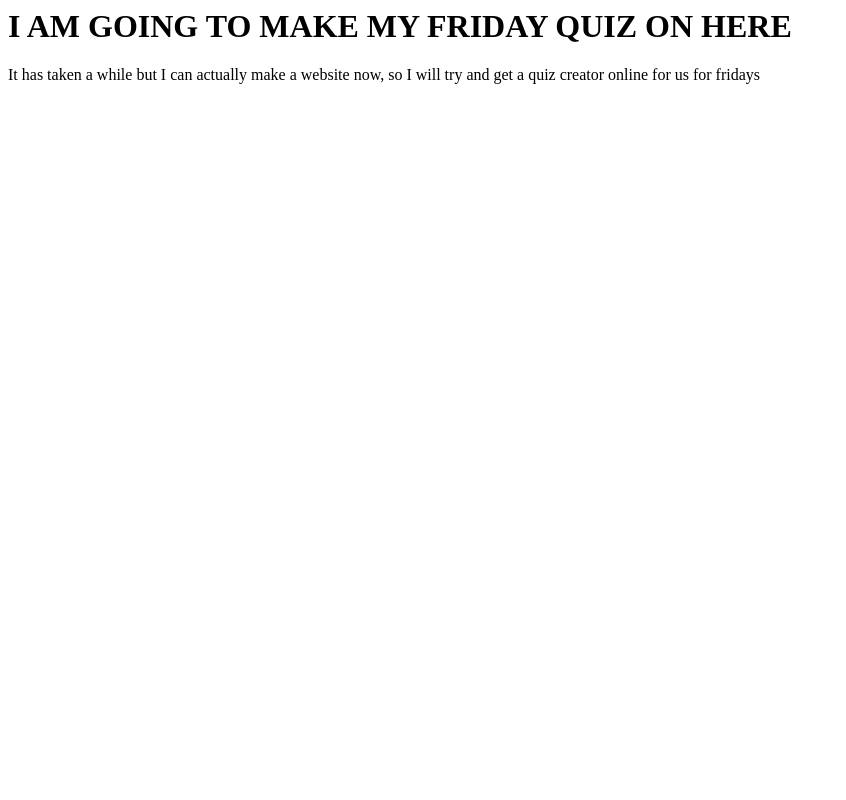
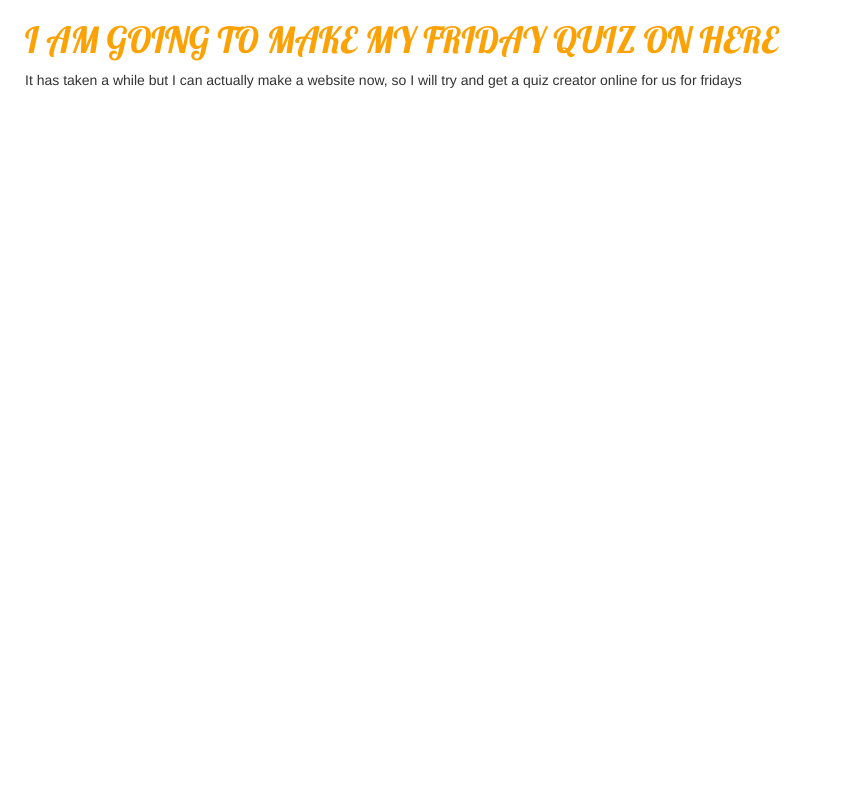
Before and after one commit to elbuckez/my-first-blog, a Django app: page / in a window 1280 px wide. Shown: the whole page, without its empty margins (0-846 px from the left). Run offline with Django 3.2, Linux system fonts and the light colour scheme; data that the repository does not hold is empty; some libraries are stand-ins or nearby versions.

Commit message:
Fix for missing text column +CSS update

```diff
--- a/blog/models.py
+++ b/blog/models.py
@@ -5,7 +5,7 @@ from django.utils import timezone
 class Post(models.Model):
 	author = models.ForeignKey('auth.User')
 	title = models.CharField(max_length=200)
-	text = models.TextField()
+	text = models.TextField(default=" ")
 	created_date = models.DateTimeField(default=timezone.now)
 	published_date = models.DateTimeField(blank = True, null = True)
 
--- /dev/null
+++ b/blog/static/css/blog.css
@@ -0,0 +1,7 @@
+h1 a {
+	color: #FCA205;
+	font-family: 'Lobster';
+}
+body {
+	padding-left: 25px;
+}
--- a/blog/templates/blog/post_list.html
+++ b/blog/templates/blog/post_list.html
@@ -1,10 +1,15 @@
+{% load staticfiles %}
 <html>
 	<head>
 		<title>QUIZZING</title>
+		<link rel="stylesheet" href="//maxcdn.bootstrapcdn.com/bootstrap/3.2.0/css/bootstrap.min.css">
+		<link rel="stylesheet" href="//maxcdn.bootstrapcdn.com/bootstrap/3.2.0/css/bootstrap-theme.min.css">
+		<link rel="stylesheet" href="{% static "css/blog.css" %}">
+		<link href="http://fonts.googleapis.com/css?family=Lobster&subset=latin,latin-ext" rel="stylesheet" type="text/css">
 	</head>
 	<body>
 		<div>
-			<h1>I AM GOING TO MAKE MY FRIDAY QUIZ ON HERE</a></h1>
+			<h1><a>I AM GOING TO MAKE MY FRIDAY QUIZ ON HERE</a></h1>
 			<p>It has taken a while but I can actually make a website now, so I will try and get a quiz creator online for us for fridays</p>
 		</div>
 
```
